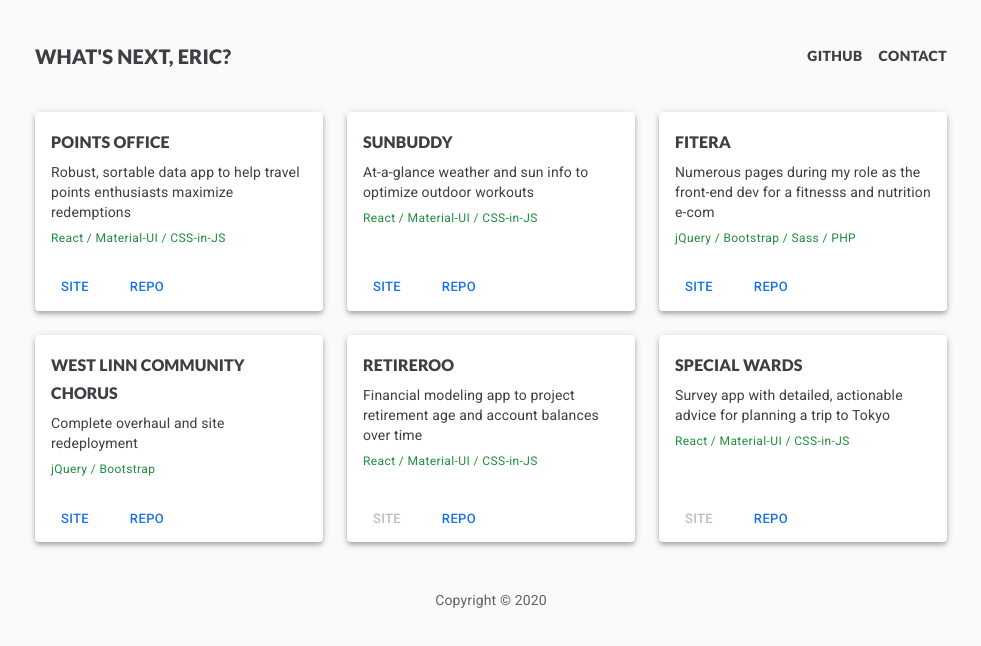
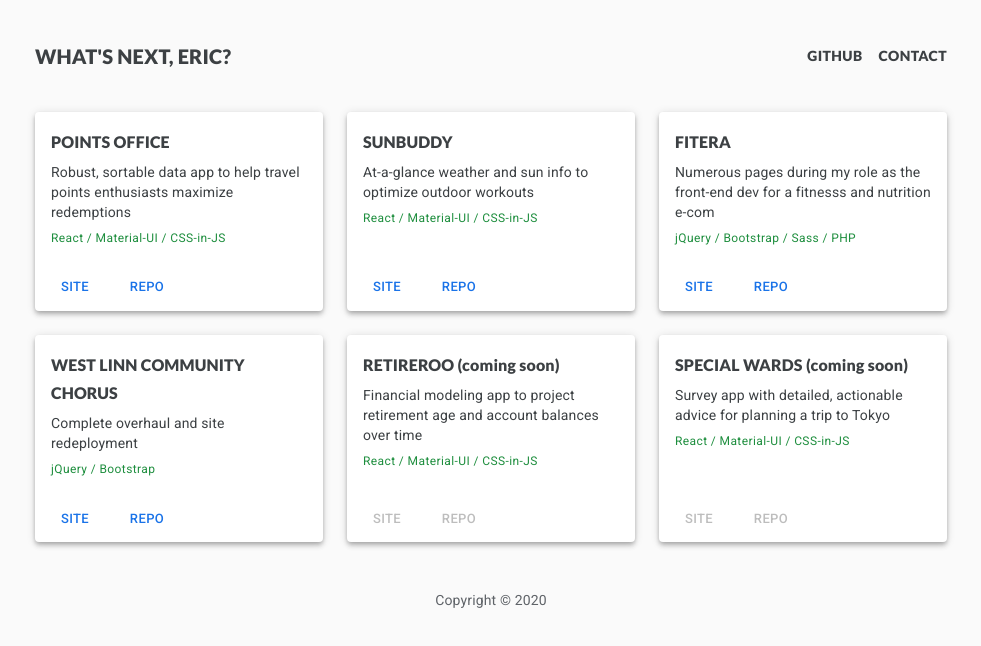
Before and after one commit to ecomstock/portfolio, a React (Create React App) app: page / in a window 1280 px wide. Shown: the top 646 px of the page, without its empty margins (149-1130 px from the left). Built offline with nearby package versions, Linux system fonts and the light colour scheme.

Commit message:
update: add project urls

```diff
--- a/src/App.js
+++ b/src/App.js
@@ -26,17 +26,15 @@ const cardData = [
         name : "POINTS OFFICE",
         description : "Robust, sortable data app to help travel points enthusiasts maximize redemptions",
         stack : "React / Material-UI / CSS-in-JS",
-        image : "",
-        link : "",
+        link : "https://ecomstock.github.io/points-reference/",
         repo : "https://github.com/ecomstock/points-office",
-        // disabled : false
+        disabled : false
     },
     {
         name : "SUNBUDDY",
         description : "At-a-glance weather and sun info to optimize outdoor workouts",
         stack : "React / Material-UI / CSS-in-JS",
-        image : "",
-        link : "",
+        link : "https://ecomstock.github.io/sunbuddy/",
         repo : "https://github.com/ecomstock/sunbuddy",
         disabled : false
     },
@@ -59,21 +57,21 @@ const cardData = [
         disabled : false
     },
     {
-        name : "RETIREROO",
+        name : "RETIREROO (coming soon)",
         description : "Financial modeling app to project retirement age and account balances over time",
         stack : "React / Material-UI / CSS-in-JS",
         image : "",
         link : "",
-        repo : "https://github.com/ecomstock/retireroo",
+        repo : "",
         disabled: true
     },
     {
-        name : "SPECIAL WARDS", // Let's Talk Tokyo, Tokyo Travel Friend, Go Go Tokyo, Special Wards, Tokubetsuku
+        name : "SPECIAL WARDS (coming soon)", // Let's Talk Tokyo, Tokyo Travel Friend, Go Go Tokyo, Special Wards, Tokubetsuku
         description : "Survey app with detailed, actionable advice for planning a trip to Tokyo",
         stack : "React / Material-UI / CSS-in-JS",
         image : "",
         link : "",
-        repo : "https://github.com/ecomstock/special-wards",
+        repo : "",
         disabled: true
     },
 ];
@@ -196,7 +194,7 @@ export default function App() {
                                             Site
                                         </Link>
                                     </Button>
-                                    <Button size="small" color="primary">
+                                    <Button size="small" color="primary" disabled={card.disabled}>
                                         <Link href={card.repo} target="_blank" color="inherit" underline="none">
                                             Repo
                                         </Link>
```
